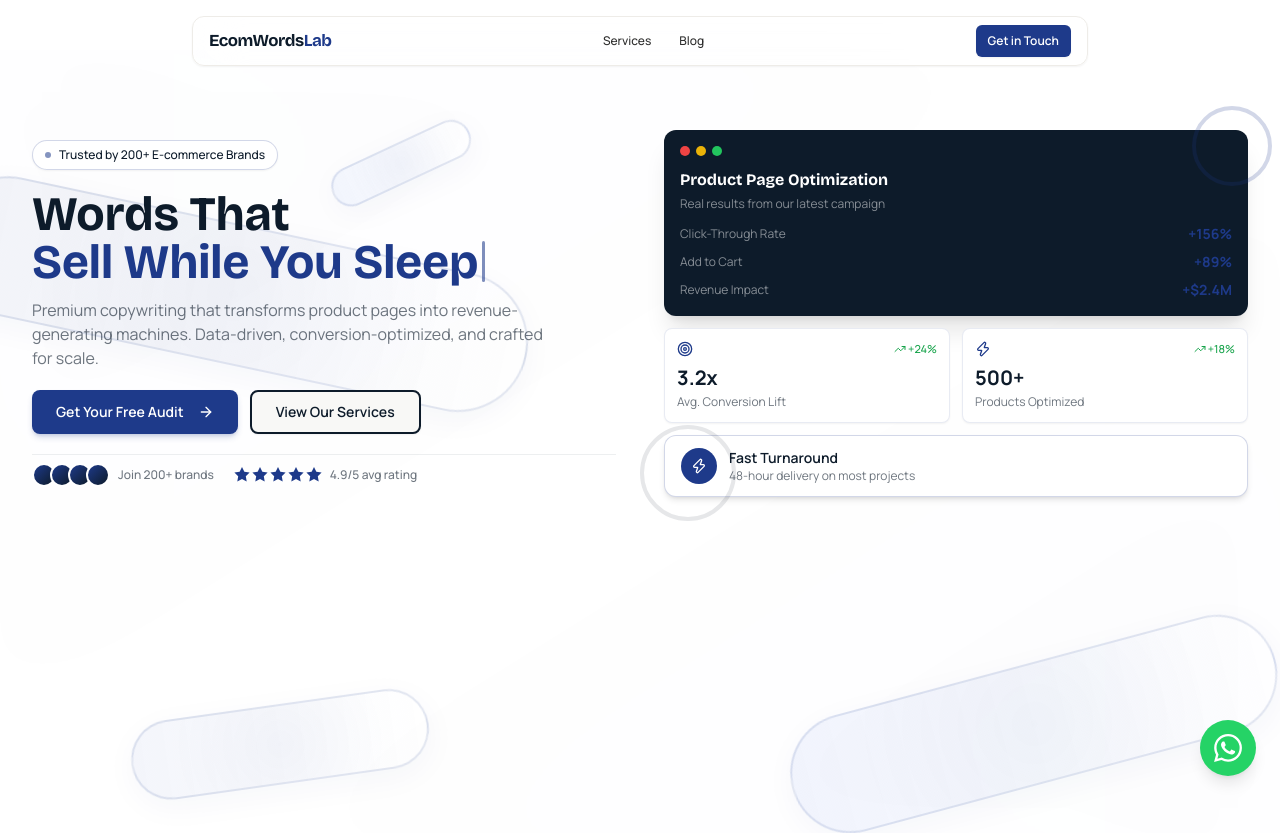
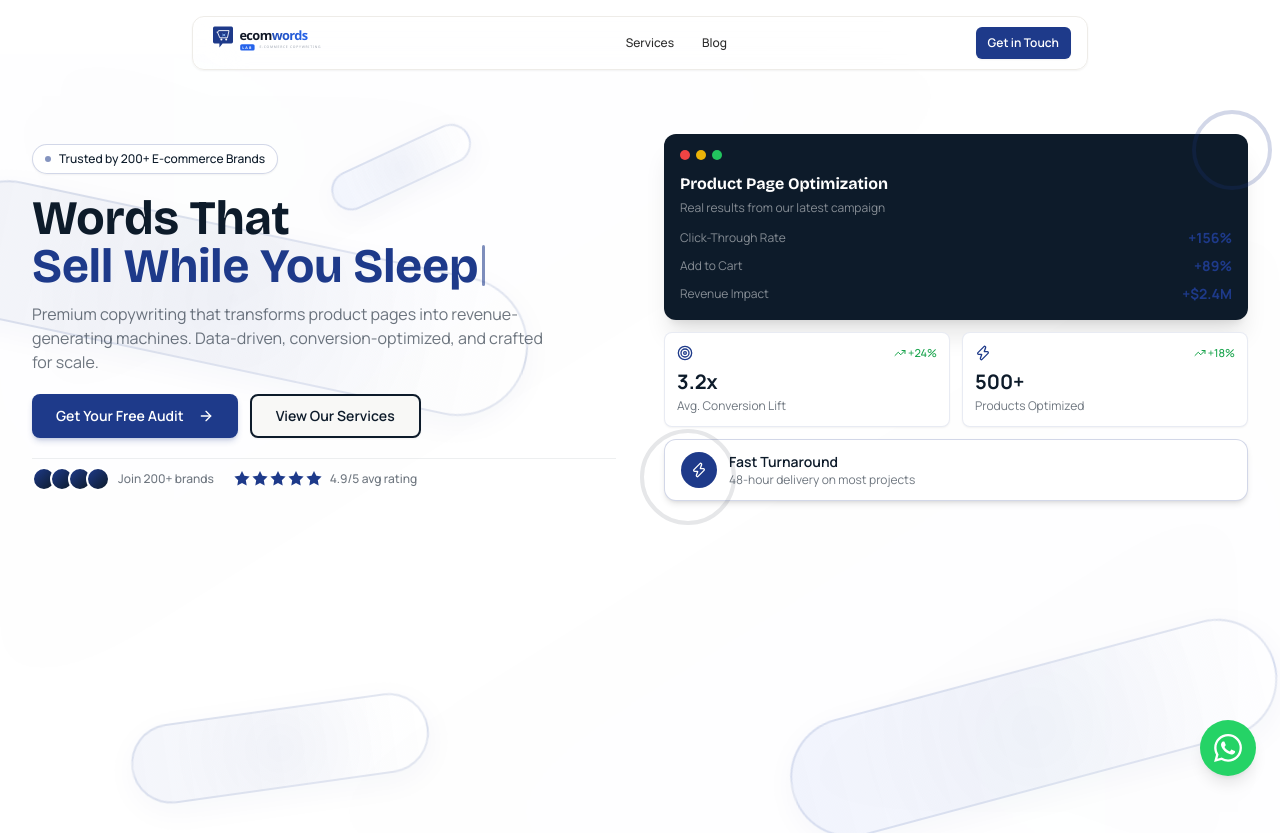
Before and after one commit to Qaasim-Umar/Ecomwordslab, a Next.js app: page / in a window 1280 px wide. Shown: the top 833 px of the page. Built offline with nearby package versions, Linux system fonts and the light colour scheme.

Commit message:
feat/added slider

```diff
--- a/components/Footer.tsx
+++ b/components/Footer.tsx
@@ -1,6 +1,7 @@
 import Link from "next/link";
 import { Mail } from "lucide-react";
 import { blogPosts } from "@/lib/data";
+import Logo from "@/components/Logo";
 
 export default function Footer() {
   return (
@@ -10,8 +11,8 @@ export default function Footer() {
 
           {/* Wordmark + tagline */}
           <div className="md:col-span-1">
-            <Link href="/" className="font-heading font-bold text-[1.05rem] tracking-tight">
-              EcomWords<span className="text-[#C1440E]">Lab</span>
+            <Link href="/" className="inline-block hover:opacity-80 transition-opacity">
+              <Logo className="h-9 w-auto brightness-0 invert" />
             </Link>
             <p className="mt-3 text-[0.8rem] text-white/38 leading-relaxed">
               Copy that converts. Strategy that scales. Built for e-commerce brands
--- /dev/null
+++ b/components/Logo.tsx
@@ -0,0 +1,82 @@
+export default function Logo({ className }: { className?: string }) {
+  return (
+    <svg
+      xmlns="http://www.w3.org/2000/svg"
+      viewBox="0 0 420 90"
+      width="420"
+      height="90"
+      className={className}
+    >
+      <defs>
+        <linearGradient id="blue" x1="0%" y1="0%" x2="100%" y2="0%">
+          <stop offset="0%" style={{ stopColor: "#1E3A8A" }} />
+          <stop offset="100%" style={{ stopColor: "#2563EB" }} />
+        </linearGradient>
+      </defs>
+
+      {/* Speech bubble */}
+      <path
+        d="M10 8 Q10 4 14 4 L56 4 Q60 4 60 8 L60 42 Q60 46 56 46 L34 46 L26 56 L26 46 L14 46 Q10 46 10 42 Z"
+        fill="#1E3A8A"
+      />
+
+      {/* Cart body */}
+      <path
+        d="M22 18 L24 14 L50 14 L46 32 L28 32 Z"
+        fill="none"
+        stroke="white"
+        strokeWidth="2.2"
+        strokeLinejoin="round"
+        strokeLinecap="round"
+      />
+      {/* Cart handle */}
+      <path d="M20 18 L22 18" stroke="white" strokeWidth="2.2" strokeLinecap="round" />
+      {/* Cart wheels */}
+      <circle cx="31" cy="36" r="2.5" fill="white" />
+      <circle cx="43" cy="36" r="2.5" fill="white" />
+      {/* Pen cross inside cart */}
+      <line x1="34" y1="23" x2="40" y2="27" stroke="#93C5FD" strokeWidth="2" strokeLinecap="round" />
+      <line x1="40" y1="23" x2="34" y2="27" stroke="#93C5FD" strokeWidth="2" strokeLinecap="round" />
+
+      {/* Wordmark */}
+      <text
+        x="76"
+        y="38"
+        fontFamily="'Segoe UI', 'Helvetica Neue', Helvetica, sans-serif"
+        fontSize="32"
+        fontWeight="800"
+        letterSpacing="-1.5"
+        fill="#111827"
+      >
+        ecom<tspan fill="url(#blue)">words</tspan>
+      </text>
+
+      {/* "lab" badge */}
+      <rect x="78" y="48" width="36" height="16" rx="4" fill="#2563EB" />
+      <text
+        x="96"
+        y="60"
+        fontFamily="'Segoe UI', 'Helvetica Neue', Helvetica, sans-serif"
+        fontSize="9"
+        fontWeight="700"
+        letterSpacing="3"
+        textAnchor="middle"
+        fill="white"
+      >
+        LAB
+      </text>
+
+      {/* Tagline */}
+      <text
+        x="126"
+        y="58"
+        fontFamily="'Segoe UI', 'Helvetica Neue', Helvetica, sans-serif"
+        fontSize="8.5"
+        letterSpacing="1.8"
+        fill="#9CA3AF"
+      >
+        E-COMMERCE COPYWRITING
+      </text>
+    </svg>
+  );
+}
--- a/components/Navbar.tsx
+++ b/components/Navbar.tsx
@@ -5,6 +5,7 @@ import Link from "next/link";
 import { Menu, X } from "lucide-react";
 import { Button, buttonVariants } from "@/components/ui/button";
 import { cn } from "@/lib/utils";
+import Logo from "@/components/Logo";
 
 const links = [
   { label: "Services", href: "/services" },
@@ -24,11 +25,8 @@ export default function Navbar() {
     >
       <nav className="flex items-center justify-between px-4 py-2">
         {/* Logo */}
-        <Link
-          href="/"
-          className="font-heading font-bold text-[1.05rem] text-[#0D1B2A] tracking-tight hover:opacity-80 transition-opacity"
-        >
-          EcomWords<span className="text-[#1e3a8a]">Lab</span>
+        <Link href="/" className="hover:opacity-80 transition-opacity">
+          <Logo className="h-9 w-auto" />
         </Link>
 
         {/* Desktop links */}
```
